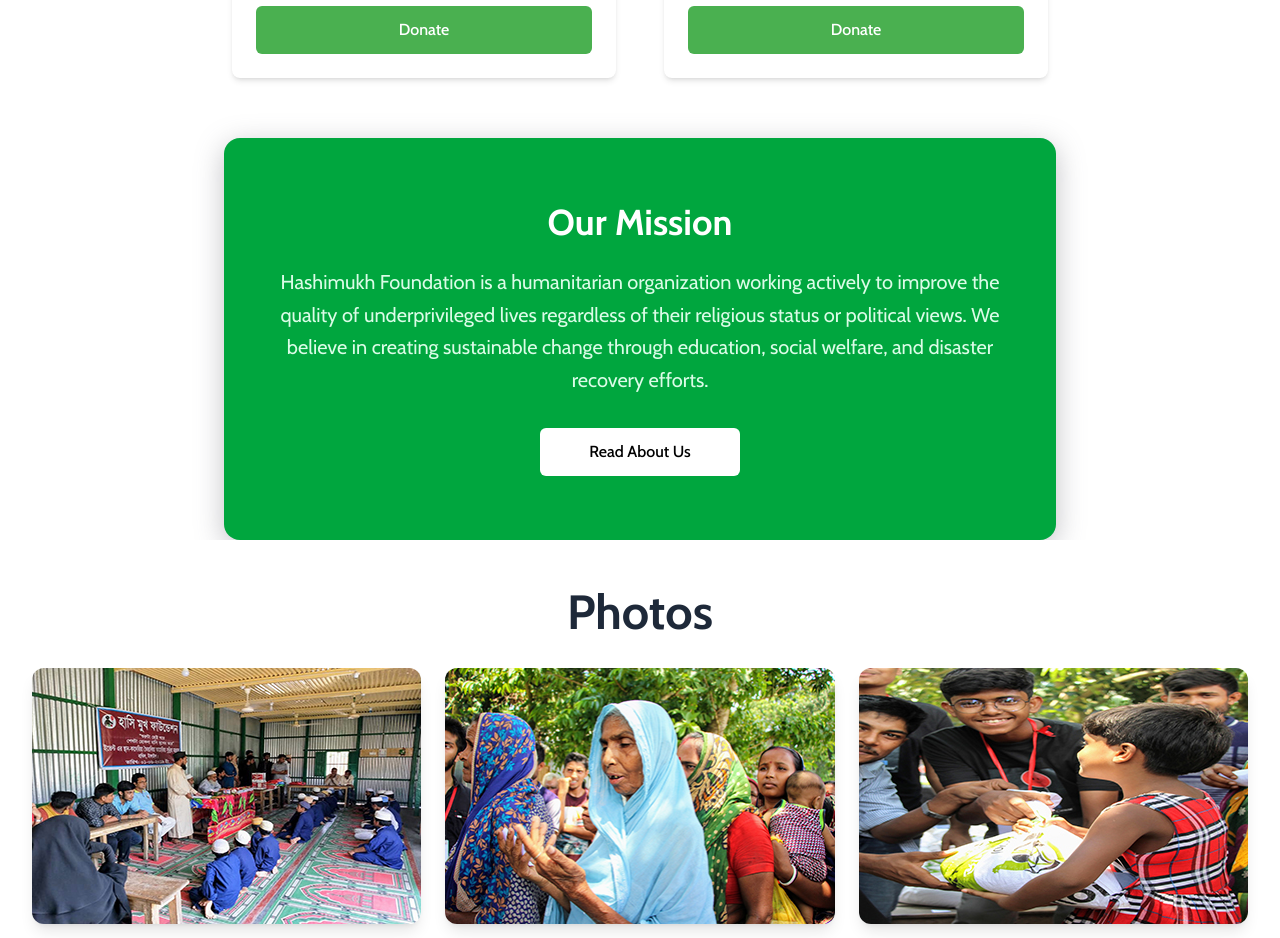
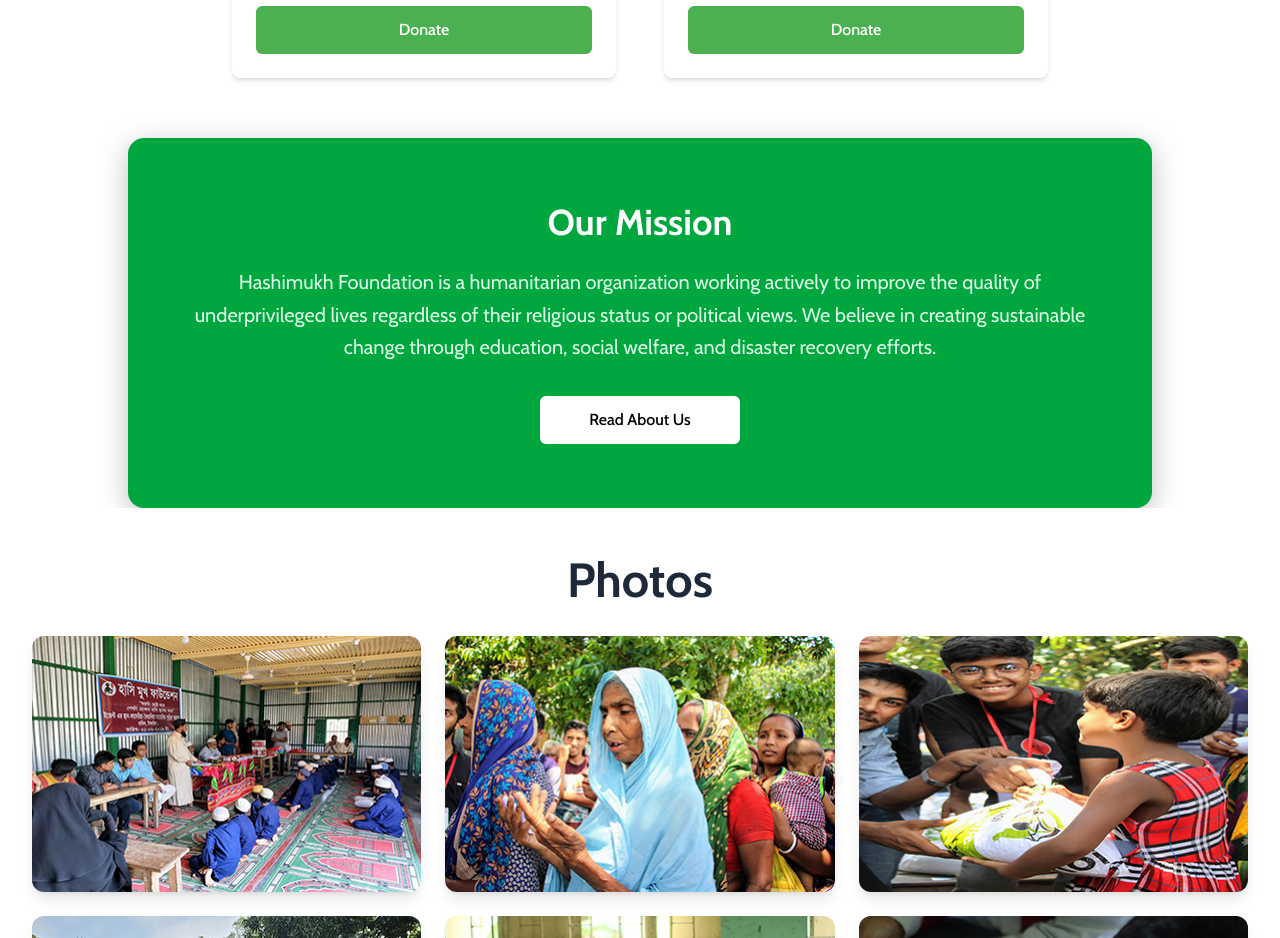
Before and after one commit to Hashimukh-Foundation/Hashimukh-Frontend, a React (Vite) app: page / in a window 1280 px wide. Shown: the part 1341-2279 px from the top of the page. Built offline with nearby package versions, Linux system fonts and the light colour scheme.

Commit message:
Revert "Update AboutUsSection.jsx"
This reverts commit 07d38eb7167dc51222c4fd07c48abe95141fb21f.

```diff
--- a/src/components/AboutUsSection.jsx
+++ b/src/components/AboutUsSection.jsx
@@ -3,7 +3,7 @@ import { Link } from "react-router-dom";
 
 const AboutUsSection = () => {
   return (
-    <div className="py-16 bg-green-600 md:w-[65%] md:mx-auto md:rounded-2xl shadow-[0px_7px_29px_rgba(100,100,111,0.4)]">
+    <div className="py-16 bg-green-600 md:w-[80%] md:mx-auto md:rounded-2xl shadow-[0px_7px_29px_rgba(100,100,111,0.4)]">
       <div className="max-w-6xl mx-auto px-4 sm:px-6 lg:px-8 text-center">
         <h2 className="text-4xl font-bold text-white mb-6">Our Mission</h2>
         <p className="mb-8 text-xl text-green-100 max-w-4xl mx-auto leading-relaxed">
```
